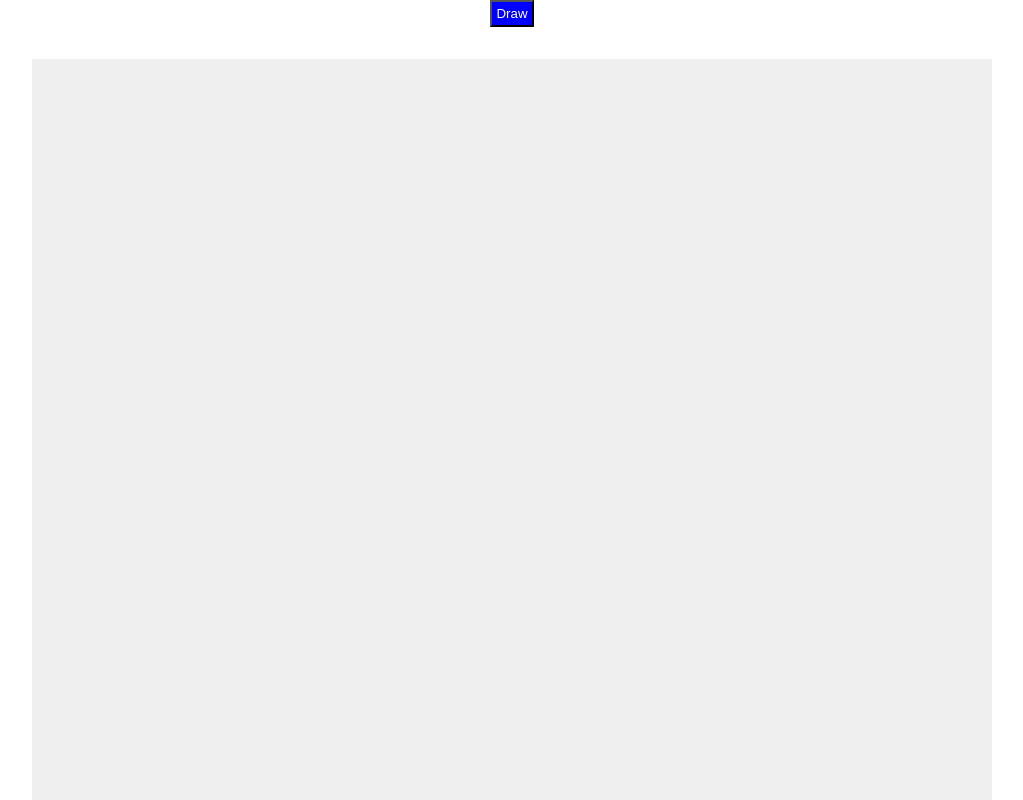
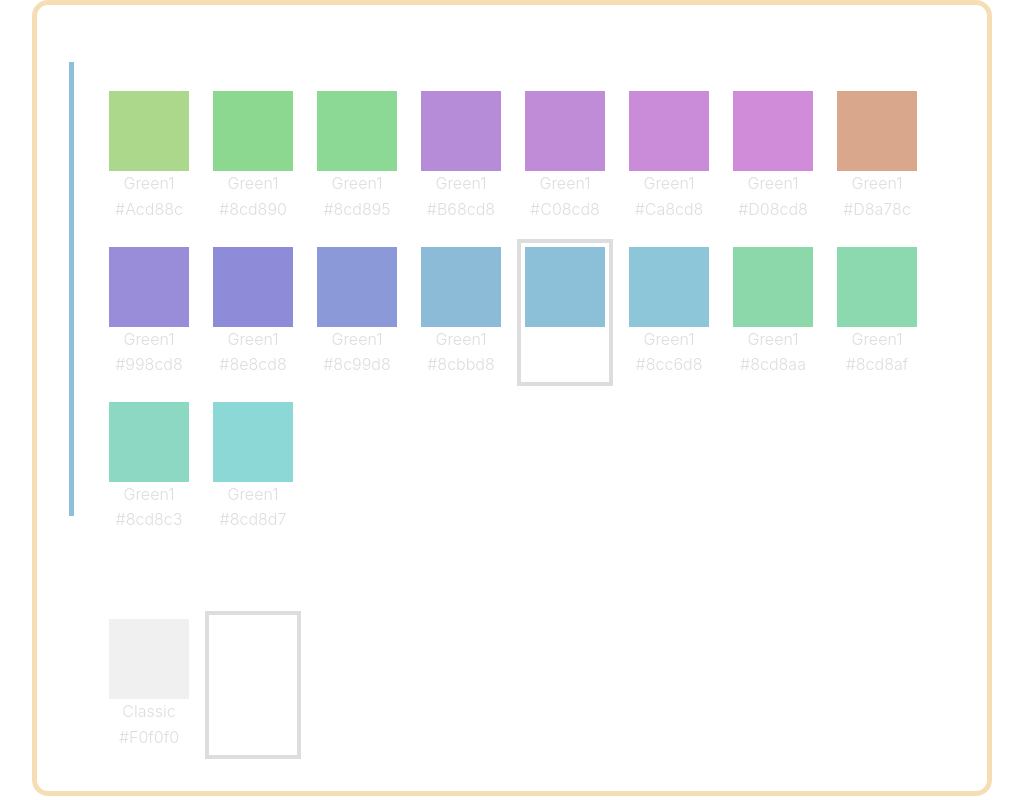
Before and after one commit to neststack/vue-identicons, a Vue app: page / in a window 1280 px wide. Shown: the top 800 px of the page, without its empty margins (0-1023 px from the left). Built offline with nearby package versions, Linux system fonts and the light colour scheme.

Commit message:
feat(identicon-simple): design update

```diff
--- a/src/components/IdenticonSimple.vue
+++ b/src/components/IdenticonSimple.vue
@@ -1,56 +1,140 @@
 <script setup>
-import { ref, onMounted } from 'vue'
-import { sleep } from '@/utils/helpers'
-import CommonButton from '@/components/common/CommonButton.vue'
+import { computed, ref, onMounted, watch } from 'vue'
+// import CommonButton from '@/components/common/CommonButton.vue'
 
 const CANVAS_SIZE = 960
 const GUTTERS = 80
+const COLORS = [
+  { name: 'green1', color: '#acd88c' },
+  { name: 'green1', color: '#8cd890' },
+  { name: 'green1', color: '#8cd895' },
+  { name: 'green1', color: '#b68cd8' },
+  { name: 'green1', color: '#c08cd8' },
+  { name: 'green1', color: '#ca8cd8' },
+  { name: 'green1', color: '#d08cd8' },
+  { name: 'green1', color: '#d8a78c' },
+  { name: 'green1', color: '#998cd8' },
+  { name: 'green1', color: '#8e8cd8' },
+  { name: 'green1', color: '#8c99d8' },
+  { name: 'green1', color: '#8cbbd8' },
+  { name: 'green1', color: '#8cbfd8' },
+  { name: 'green1', color: '#8cc6d8' },
+  { name: 'green1', color: '#8cd8aa' },
+  { name: 'green1', color: '#8cd8af' },
+  { name: 'green1', color: '#8cd8c3' },
+  { name: 'green1', color: '#8cd8d7' }
+]
+const BACKGROUND_COLORS = [
+  { name: 'classic', color: '#f0f0f0' },
+  { name: 'white', color: '#ffffff' }
+]
 
+const matrixInput = ref([
+  [1, 1, 0],
+  [0, 0, 1],
+  [1, 1, 0],
+  [1, 1, 0],
+  [1, 1, 0]
+])
+const matrix = computed(() => {
+  return matrixInput.value?.map((row) => {
+    return [row[0], row[1], row[2], row[1], row[0]]
+  })
+})
 const canvasSize = ref(CANVAS_SIZE)
 const canvasGutters = ref(GUTTERS)
-async function draw() {
-  const canvas = document.getElementById('tutorial')
+const backgroundColor = ref('#ffffff')
+const fillColor = ref('#8cbfd8')
+
+// Computed
+const controlsStyle = computed(() => {
+  return {
+    '--selected-fill-color': fillColor.value,
+    '--selected-background-color': backgroundColor.value
+  }
+})
+
+// Methods
+function draw() {
+  const canvas = document.getElementById('identiconCanvas')
   const ctx = canvas.getContext('2d')
-  let j = 0
-  const jump = (canvasSize.value - canvasGutters.value * 2) / 5
+
+  const boxWidth = (canvasSize.value - canvasGutters.value * 2) / 5
   const gutter = canvasGutters.value
-  while (j < 5) {
-    let i = 0
-    while (i < 5) {
-      console.log({ i, j })
-      ctx.fillStyle = '#cccccc'
-      if (j % 2 === 0) {
-        setTimeout(() => {
-          ctx.fillRect(i * jump + gutter, j * jump + gutter, jump, jump)
-        }, 400)
-        await sleep(400)
-      } else {
-        setTimeout(() => {
-          ctx.fillRect((i + 1) * jump + gutter, j * jump + gutter, jump, jump)
-        }, 400)
-        await sleep(400)
+  const full = canvasSize.value
+
+  // Background Fill
+  ctx.fillStyle = backgroundColor.value
+  ctx.fillRect(0, 0, full, full)
+
+  // Tiles Fill
+  for (let i = 0; i < matrix.value.length; i++) {
+    for (let j = 0; j < matrix.value[i].length; j++) {
+      if (matrix.value[i][j] === 1) {
+        const x = j * boxWidth + gutter
+        const y = i * boxWidth + gutter
+        console.log({ i, j, x, y, gutter, boxWidth })
+        ctx.fillStyle = fillColor.value
+        ctx.fillRect(x, y, boxWidth, boxWidth)
       }
-      i += 2
     }
-    j += 1
   }
 }
+
 onMounted(() => {
-  const canvas = document.getElementById('tutorial')
-  const ctx = canvas.getContext('2d')
-  ctx.fillStyle = '#f0f0f0'
-  const full = canvasSize.value
-  ctx.fillRect(0, 0, full, full)
+  draw()
+})
+
+// Watch multiple values and trigger the same action
+watch([fillColor, backgroundColor], () => {
+  draw()
 })
 </script>
 
 <template>
-  <div class="identicon-container">
+  <div class="identicon-container" :style="controlsStyle">
     <div class="controls-container">
-      <CommonButton @click="draw">Draw</CommonButton>
+      <div class="control-item" id="fillColor">
+        <h2 for="canvasSize">Fill Color</h2>
+        <div class="color-radio-boxes">
+          <template v-for="item in COLORS" :key="item.color">
+            <input
+              type="radio"
+              v-bind:id="item.color"
+              v-bind:name="item.name"
+              v-bind:value="item.color"
+              v-model="fillColor"
+            />
+            <label v-bind:for="item.color">
+              <div class="radio-color-fill-box" :style="{ backgroundColor: item.color }"></div>
+              <span>{{ item.name }}</span>
+              <span>{{ item.color }}</span>
+            </label>
+          </template>
+        </div>
+      </div>
+      <div class="control-item" id="backgroundColor">
+        <h2 for="canvasSize">Background Color</h2>
+        <div class="color-radio-boxes">
+          <template v-for="item in BACKGROUND_COLORS" :key="item.color">
+            <input
+              type="radio"
+              v-bind:id="item.color"
+              v-bind:name="item.name"
+              v-bind:value="item.color"
+              v-model="backgroundColor"
+            />
+            <label v-bind:for="item.color">
+              <div class="radio-color-fill-box" :style="{ backgroundColor: item.color }"></div>
+              <span>{{ item.name }}</span>
+              <span>{{ item.color }}</span>
+            </label>
+          </template>
+        </div>
+      </div>
     </div>
     <div class="canvas-container">
-      <canvas id="tutorial" :width="canvasSize" :height="canvasSize"></canvas>
+      <canvas id="identiconCanvas" :width="canvasSize" :height="canvasSize"></canvas>
     </div>
   </div>
 </template>
@@ -65,10 +149,90 @@ onMounted(() => {
   align-items: center;
   gap: 2rem;
   .controls-container {
-
+    height: 100%;
+    width: 100%;
+    border-radius: 1rem;
+    border: 5px solid wheat;
+    padding: 2rem;
+    display: flex;
+    flex-wrap: wrap;
+    justify-content: flex-start;
+    align-items: center;
+    gap: 1.5rem;
+    .control-item {
+      padding: 0 0 0 2rem;
+      display: flex;
+      flex-direction: column;
+      gap: 0.5rem;
+      position: relative;
+      &::before {
+        position: absolute;
+        content: '';
+        width: 5px;
+        height: 90%;
+        left: 0;
+        top: 5%;
+      }
+      &#fillColor {
+        &::before {
+          background-color: var(--selected-fill-color);
+        }
+      }
+      &#backgroundColor {
+        &::before {
+          background-color: var(--selected-background-color);
+        }
+      }
+      h2 {
+        font-size: 1.5rem;
+        color: #ffffff;
+      }
+    }
+    .color-radio-boxes {
+      display: flex;
+      gap: 0.5rem;
+      flex-wrap: wrap;
+      input[type='radio'] {
+        opacity: 0;
+        position: fixed;
+        width: 0;
+      }
+      input[type='radio']:checked + label {
+        border-color: #dddddd;
+        span {
+          color: #ffffff;
+          font-weight: 400;
+        }
+      }
+      label {
+        display: flex;
+        flex-direction: column;
+        justify-content: center;
+        padding: 0.25rem;
+        border: 4px solid transparent;
+        transition: all ease-in-out 100ms;
+        &:hover {
+          border-color: #888888;
+          span {
+            color: white;
+          }
+        }
+        .radio-color-fill-box {
+          height: 80px;
+          width: 80px;
+        }
+        span {
+          font-size: 1rem;
+          color: #dddddd;
+          font-weight: 300;
+          text-transform: capitalize;
+          text-align: center;
+          transition: all ease-in-out 100ms;
+        }
+      }
+    }
   }
   .canvas-container {
-
   }
 }
 </style>
--- a/src/components/common/CommonButton.vue
+++ b/src/components/common/CommonButton.vue
@@ -1,4 +1,6 @@
 <script setup>
+import { defineEmits, defineProps } from 'vue';
+
 defineEmits(['click'])
 
 defineProps({
@@ -8,7 +10,7 @@ defineProps({
 
 <template>
   <button
-    @click="emit('click')"
+    @click="$emit('click')"
   >
     <slot></slot>
   </button>
```
